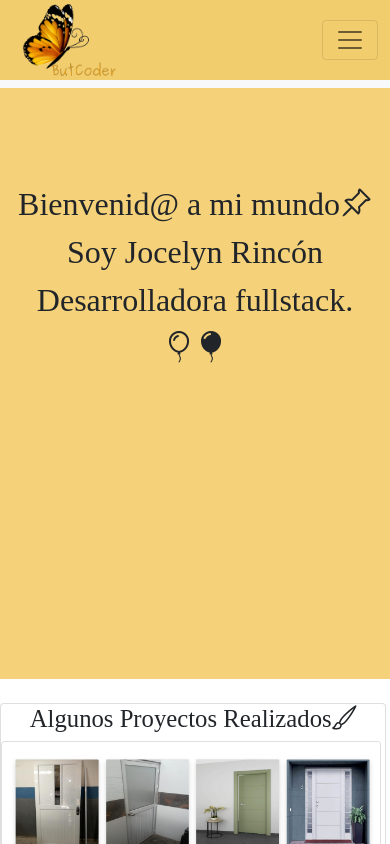
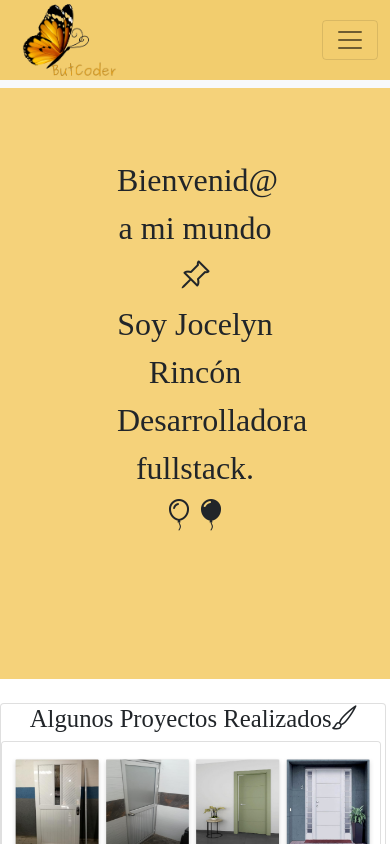
Before and after one commit to JocelynRincon/Portafolio-JR, a React (Create React App) app: page /about in a window 390 px wide. Shown: the top 844 px of the page. Built offline with nearby package versions, Linux system fonts and the light colour scheme; a web font is replaced by a local one.

Commit message:
responsive

```diff
--- a/src/components/Home.jsx
+++ b/src/components/Home.jsx
@@ -4,6 +4,7 @@
 const Home = () => {
   return (
     <div className="home">
+      <div className="text" >
       <br/>
       <span className="me-text" id="about" >
      <br/> Bienvenid@ a mi mundo<i className="bi bi-pin-angle"></i> <br></br>
@@ -14,6 +15,7 @@
           <i className="bi bi-balloon-fill"></i>
           <br/> <br/> <br/>
       </span>
+      </div>
     </div>
   );
 };
--- a/src/css/Home.css
+++ b/src/css/Home.css
@@ -6,13 +6,39 @@
     background-color: rgba(240, 187, 52, 0.65);
 }
 
-.me-text{
-    font-size: 2rem;
-    height: 90vh;
-    width: 100%;
-
-
-
+.text{
+    display: flex;
+    justify-content: center;
+    align-items: center;
+    position: relative;
+    /* background:rgba(240, 187, 52, 0.65) ; */
 
 
 }
+
+.me-text{
+    font-size: 2rem;
+    height: 60vh;
+    width: 40%;
+    /* position: relative; */
+
+
+}
+
+/* .text::after{
+       content: "";
+    position: absolute;
+    background: rgba(240, 187, 52, 0.98);
+    height: 10%;
+    width: 1o0%;
+    left: 0;
+    border-left: 2px solid rgba(240, 187, 52, 0.98);
+    animation: typing 3.5s steps(60) infinite;}
+    @keyframes typing {
+
+            100%{
+                left: 100%;
+                margin: 0 -35px 0 35px;
+            }
+
+    } */
--- a/src/css/Skills.css
+++ b/src/css/Skills.css
@@ -151,7 +151,7 @@
         /* display: flex;
         justify-content: center;
         align-items: center; */
-        padding-left: 100px;
+        padding-left: 90px;
     }
     .tac{
         width: 90px;
```
